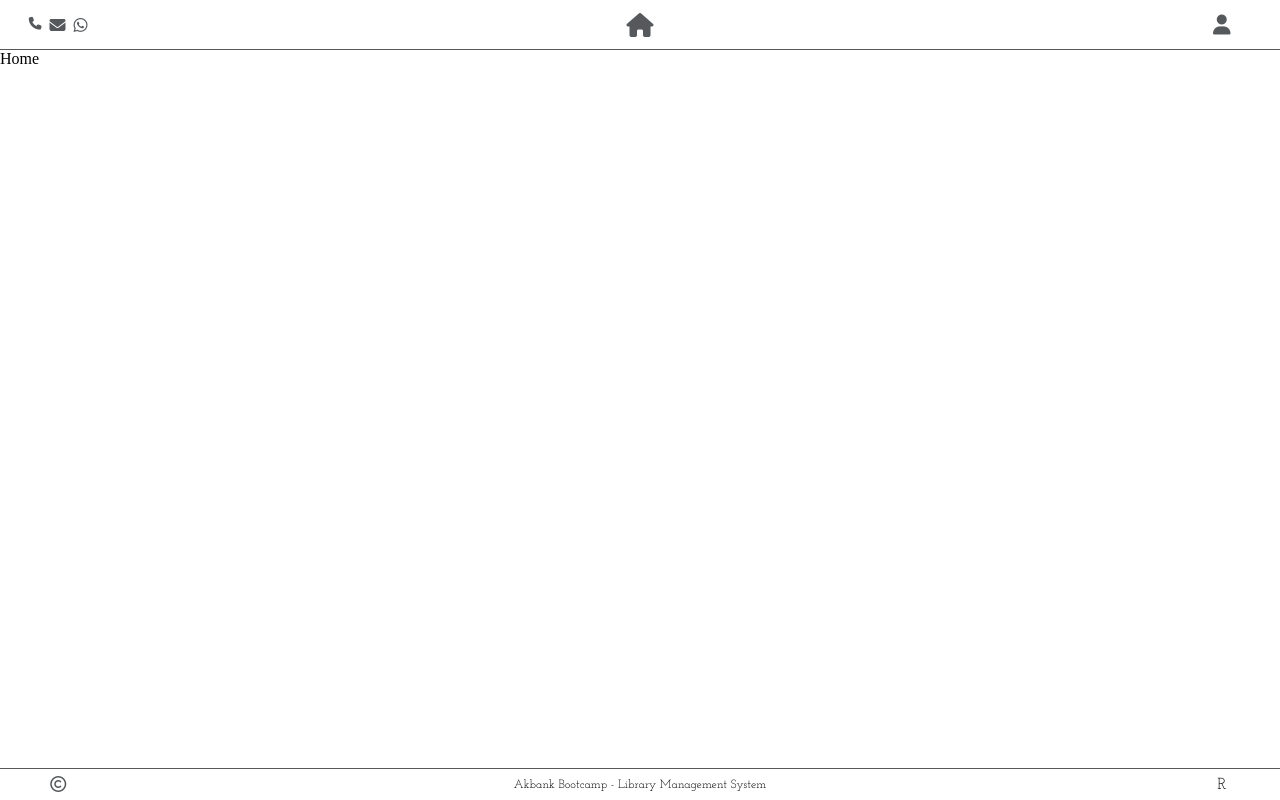
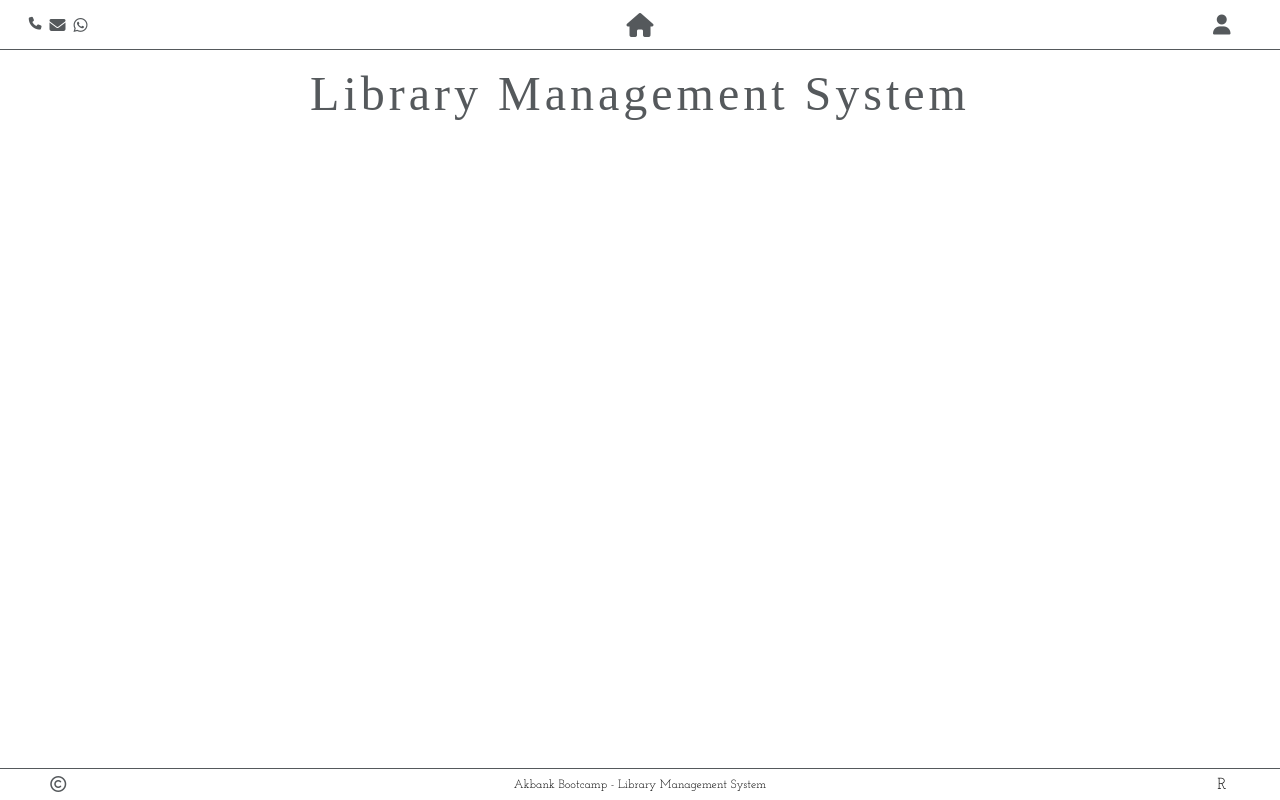
Before and after one commit to ibobey/Akbank-bootcamp-LMS, a React (Vite) app in the folder client/: page / in a window 1280 px wide. Built offline with nearby package versions, Linux system fonts and the light colour scheme.

Commit message:
header created

```diff
--- a/client/src/components/header/Header.css
+++ b/client/src/components/header/Header.css
@@ -0,0 +1,15 @@
+header{
+    display: flex;
+    flex-direction: row;
+    justify-content: center;
+    align-items: center;
+    text-align: center;
+}
+
+.header-title{
+    margin-top: 1rem;
+    font-size: 3rem;
+    letter-spacing: 0.25rem;
+    font-weight: 300;
+    color: var(--fcolor);
+}
--- a/client/src/components/header/Header.jsx
+++ b/client/src/components/header/Header.jsx
@@ -2,6 +2,8 @@ import "./Header.css";
 
 export default function Header() {
   return (
-    <div>Header</div>
+    <header>
+      <span className="header-title">Library Management System</span>
+    </header>
   )
 }
--- a/client/src/pages/home/Home.jsx
+++ b/client/src/pages/home/Home.jsx
@@ -1,7 +1,11 @@
 import "./Home.css";
+import Header from "../../components/header/Header";
 
 export default function Home() {
   return (
-    <div>Home</div>
+    <>
+    <Header />
+    </>
+
   )
 }
```
